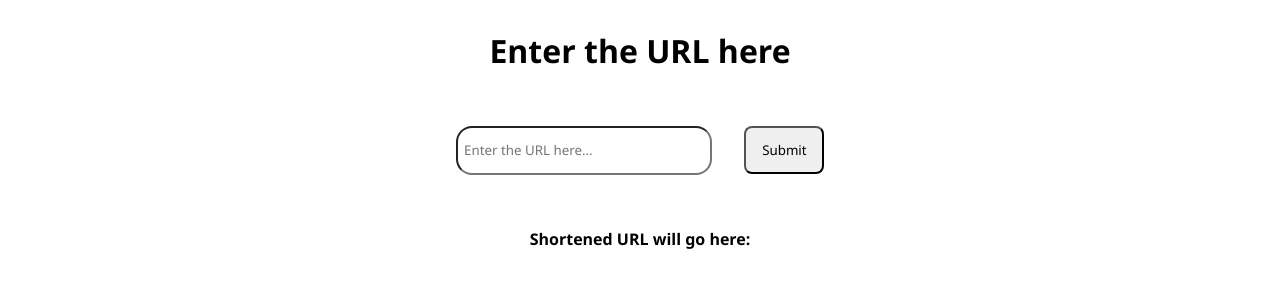
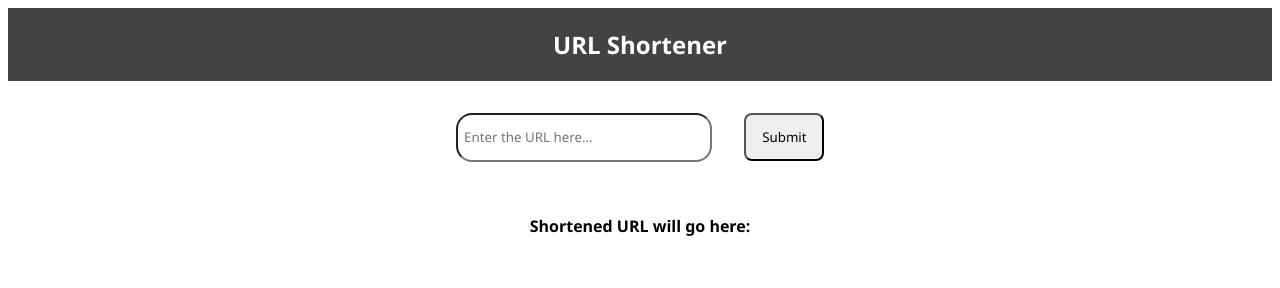
Before and after one commit to ujjalacharya/url-shortener, a website: page index.html in a window 1280 px wide. Drawn offline with Linux system fonts and the light colour scheme.

Commit message:
add navbar

```diff
--- a/index.html
+++ b/index.html
@@ -8,6 +8,12 @@
     <style>
       * {
         font-family: "Segoe UI", Tahoma, Geneva, Verdana, sans-serif;
+      }
+      nav {
+        display: flex;
+        justify-content: center;
+        background-color: #434343;
+        color: #ffff;
       }
       .container {
         display: flex;
@@ -36,8 +42,11 @@
     </style>
   </head>
   <body>
+    <nav>
+      <h1>URL Shortener</h1>
+    </nav>
+
     <div class="container">
-      <h1>Enter the URL here</h1>
       <form>
         <input type="text" id="url" placeholder="Enter the URL here..." />
         <button onclick="submiturl(event)">Submit</button>
```
